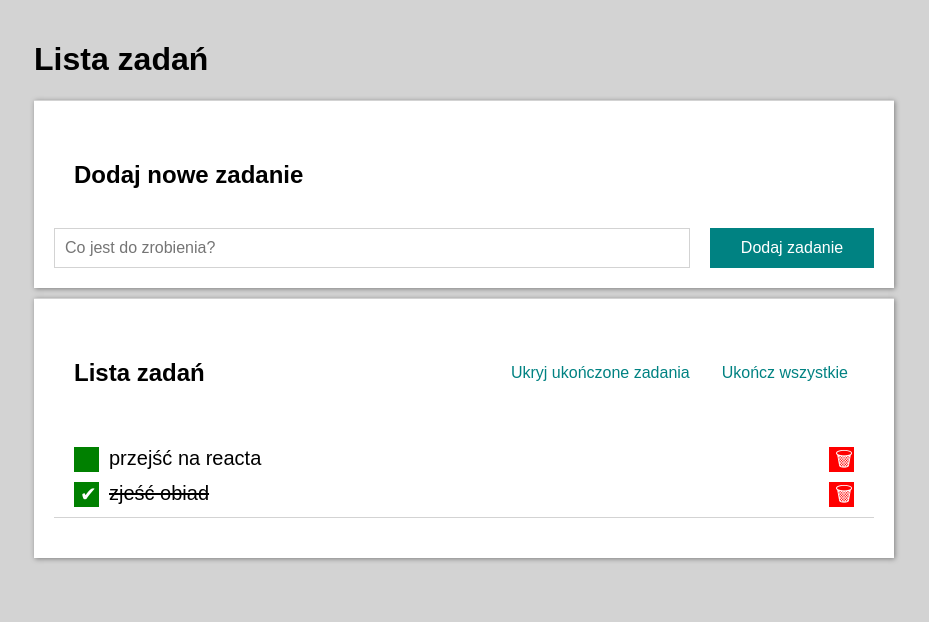
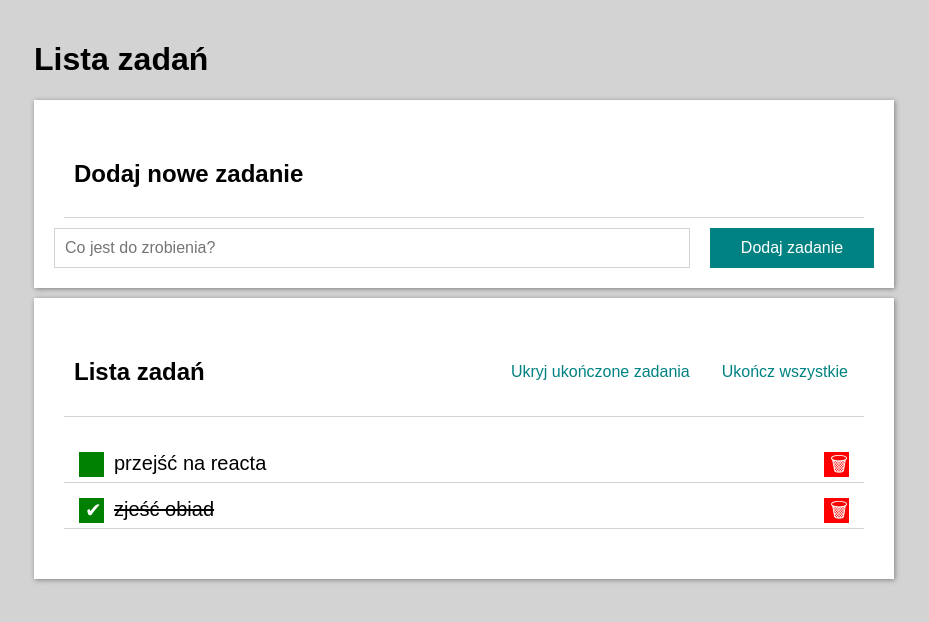
Before and after one commit to MateuszBryczek/Todo-List-React, a React (Create React App) app: page / in a window 1280 px wide. Shown: the top 622 px of the page, without its empty margins (176-1105 px from the left). Built offline with nearby package versions, Linux system fonts and the light colour scheme.

Commit message:
css update

```diff
--- a/src/Section/style.css
+++ b/src/Section/style.css
@@ -9,7 +9,6 @@
     padding: 20px;
     background-color: white;
     box-shadow: 1px 1px 5px grey;
-    border-top: 1px solid lightgrey;
 }
 
 .section__header{
@@ -18,6 +17,7 @@
     display: flex;
     align-items: center;
     justify-content: space-between;
+    border-bottom: 1px solid lightgrey;
 }
 
 @media(max-width:767px){
--- a/src/Tasks/index.js
+++ b/src/Tasks/index.js
@@ -4,6 +4,7 @@ const Tasks = ({tasks, hideDoneTasks}) =>
     <ul className="tasks">
         {tasks.map(task => (
             <li
+            key={task.id}
             className={`tasks__item ${task.done && hideDoneTasks ? " tasks__item--hiden" : ""}`}>
                 <button className="tasks__button tasks__button--toggleDone">
                     {task.done ? "✔" : ""}
--- a/src/Tasks/style.css
+++ b/src/Tasks/style.css
@@ -5,11 +5,15 @@
     padding: 10px;
     flex-direction: column;
     gap: 10px;
-    border-bottom: 1px solid lightgrey;
 }
 
 .tasks__content--done{
     text-decoration: line-through;
+}
+
+.tasks__item{
+    border-bottom: 1px solid lightgrey;
+    padding: 5px;
 }
 
 .tasks__item--hiden {
```
